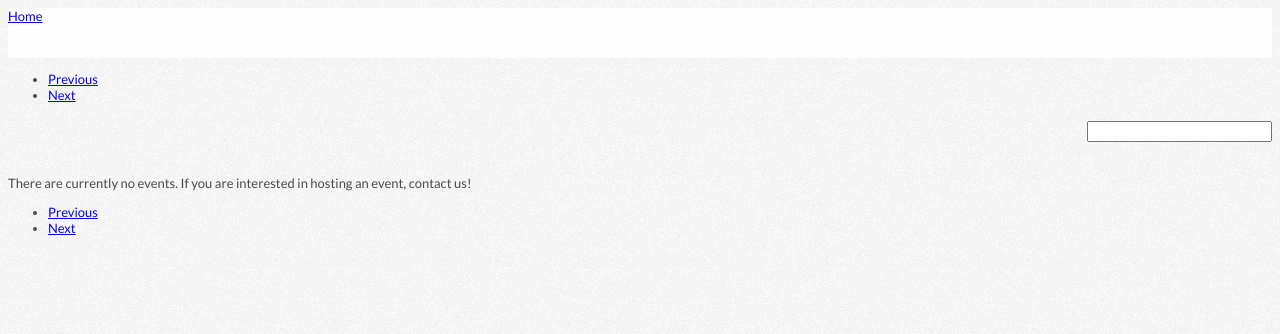
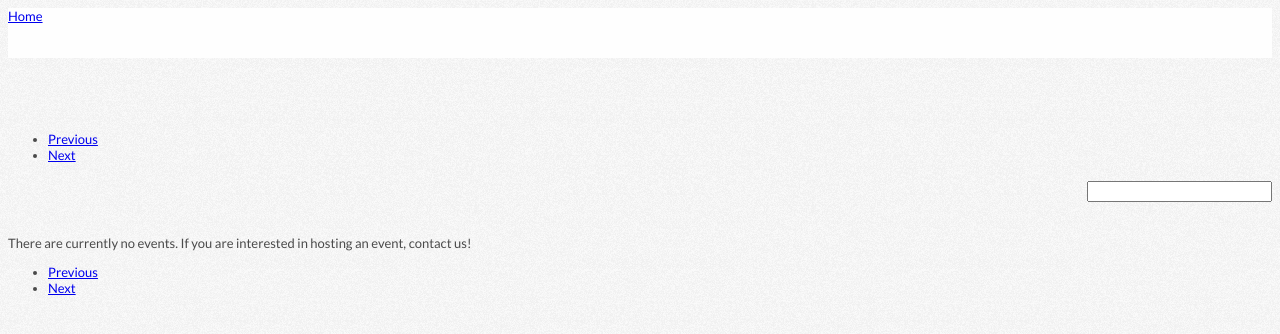
Before and after one commit to ashchristopher/django-toronto, a Django app: page /events/ in a window 1280 px wide. Shown: the top 334 px of the page. Run offline with Django 3.2, Linux system fonts and the light colour scheme; data that the repository does not hold is empty; parts of the project's set-up code (start-up, migrations or seed data) failed here and were passed over; some libraries are stand-ins or nearby versions.

Commit message:
Moved pagination below the header

```diff
--- a/events/templates/events/list.html
+++ b/events/templates/events/list.html
@@ -10,7 +10,7 @@
 
 {% block container %}
 
-    <div class='row'>
+    <div class='row top-pagination'>
         <div class='span4'>
             {% include 'events/_pagination_controller.html' %}
         </div>
```
